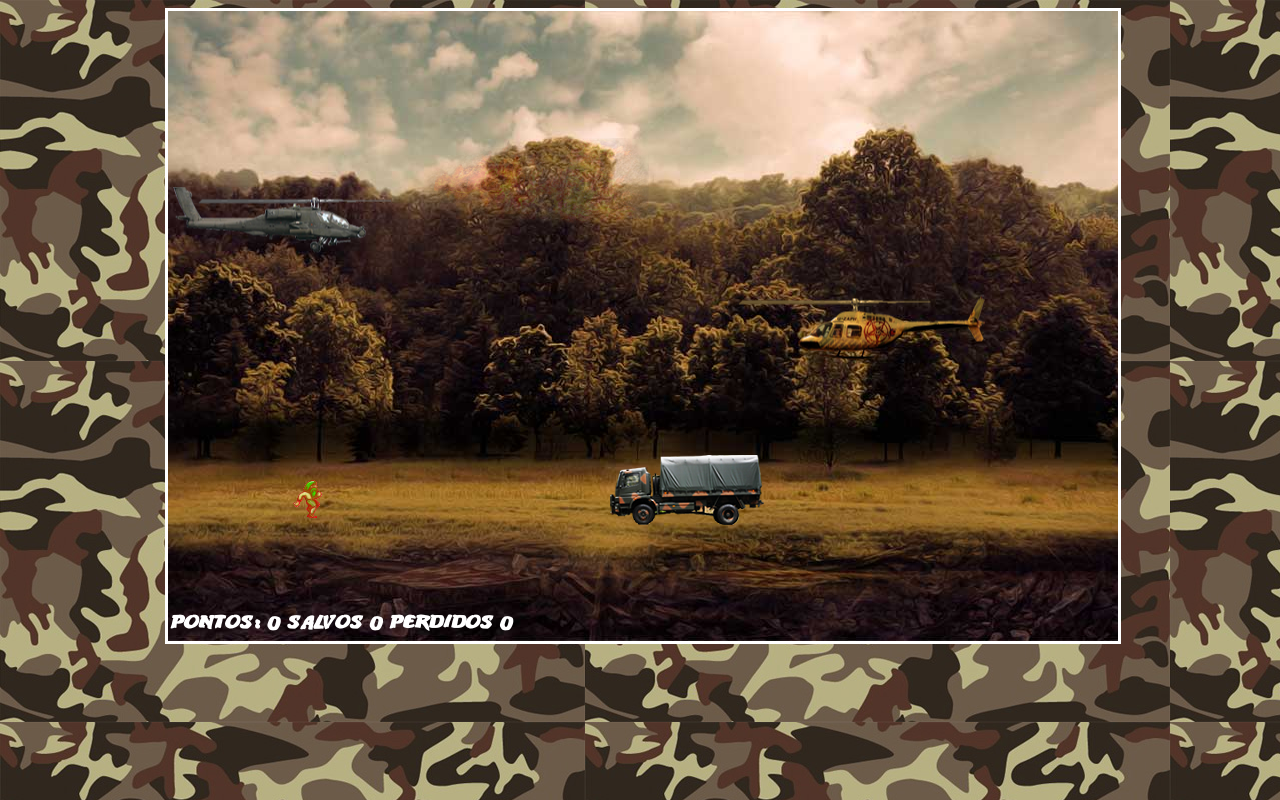
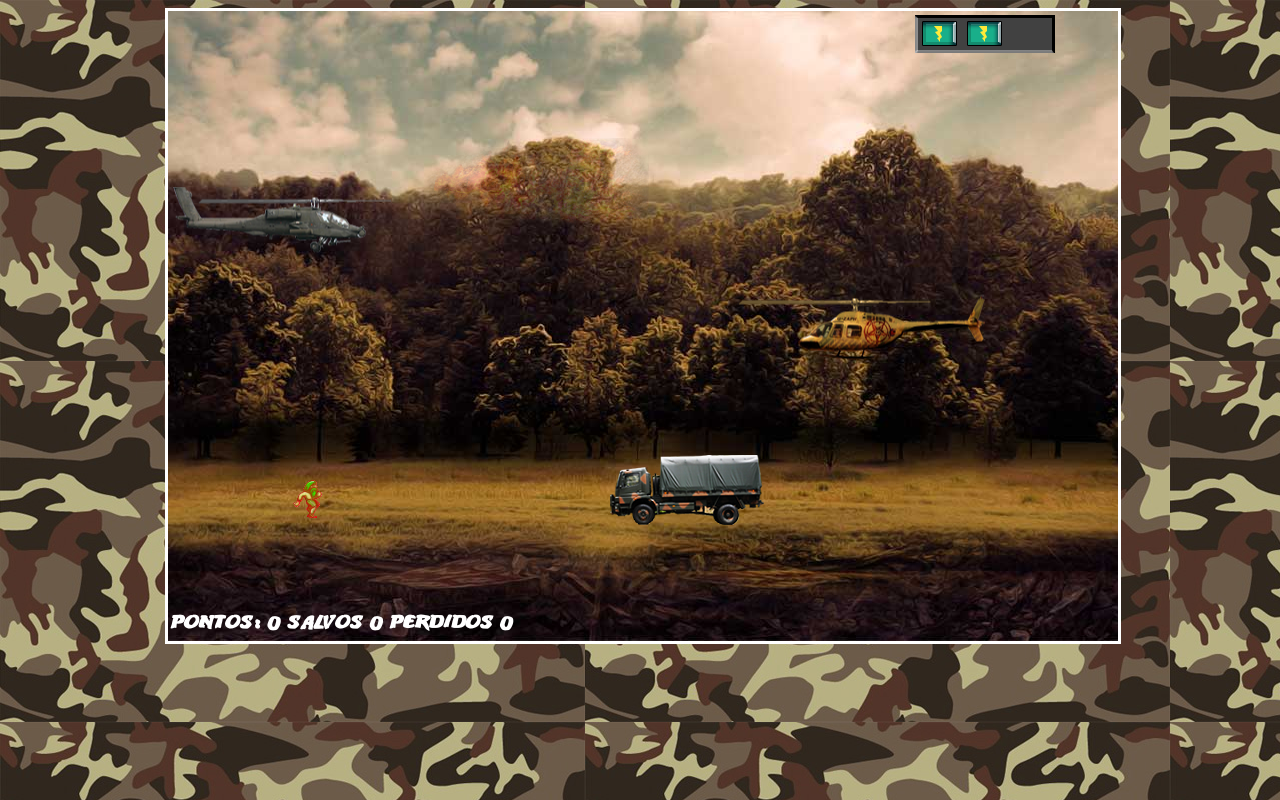
Before and after one commit to soaresprogramador/jogo-helicoptero, a plain HTML site: page index.html in a window 1280 px wide. Both pictures are taken after a click on the element 643 px from the left and 221 px from the top of the page. Drawn offline with Linux system fonts and the light colour scheme.

Commit message:
Implantacao do placar de energia

```diff
--- a/css/style.css
+++ b/css/style.css
@@ -151,3 +151,11 @@ h2 {
     font-size: 20px;
     color: #FFF;
 }
+
+#energia {
+	width: 140px;
+	height: 38px;
+	position: absolute;
+	left: 750px;
+	top: 7px;
+}
--- a/js/js.js
+++ b/js/js.js
@@ -9,6 +9,7 @@ function start() {
     $("#fundoGame").append("<div id='inimigo2'></div>");
     $("#fundoGame").append("<div id='amigo' class='anima3'></div>");
     $("#fundoGame").append("<div id='placar'></div>");
+    $("#fundoGame").append("<div id='energia'></div>");
 
     //Variável principal
 
@@ -20,6 +21,7 @@ function start() {
     var pontos = 0;
     var salvos = 0;
     var perdidos = 0;
+    var energiaAtual = 3;
 
     var TECLA = {
         W:87,
@@ -50,6 +52,7 @@ function start() {
         moveAmigo();
         colisao();
         placar();
+        energia();
     }
 
     //movimento do fundo
@@ -155,6 +158,8 @@ function start() {
 
         if (colisao1.length>0) {
 
+            energiaAtual--;
+
             inimigo1X = parseInt($("#inimigo1").css("left"));
             inimigo1Y = parseInt($("#inimigo1").css("top"));
             explosao1(inimigo1X,inimigo1Y);
@@ -165,6 +170,8 @@ function start() {
         }
 
         if (colisao2.length>0) {
+
+            energiaAtual--;
 
             inimigo2X = parseInt($("#inimigo2").css("left"));
             inimigo2Y = parseInt($("#inimigo2").css("top"));
@@ -311,4 +318,24 @@ function start() {
 
         $("#placar").html("<h2> Pontos: " + pontos + " Salvos " + salvos + " Perdidos " + perdidos + "</h2>");
     }
+
+    function energia() {
+
+        if(energiaAtual==3) {
+            $("#energia").css("background-image", "url(imgs/energia3.png)");
+        }
+
+        if(energiaAtual==2) {
+            $("#energia").css("background-image", "url(imgs/energia2.png)");
+        }
+
+        if(energiaAtual==1) {
+            $("#energia").css("background-image", "url(imgs/energia1.png)");
+        }
+
+        if(energiaAtual==0) {
+            $("#energia").css("background-image", "url(imgs/energia0.png)");
+        //finaldojogo
+        }
+    }
 }
```
